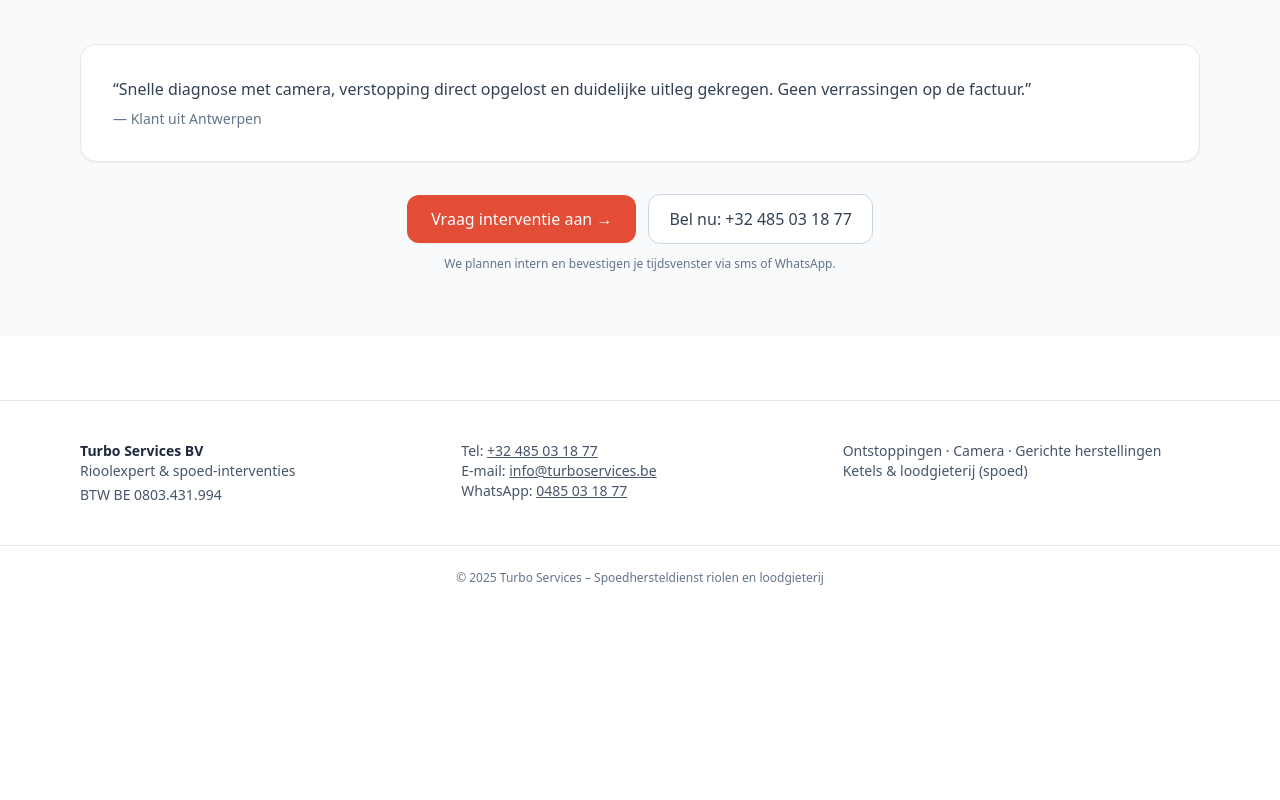
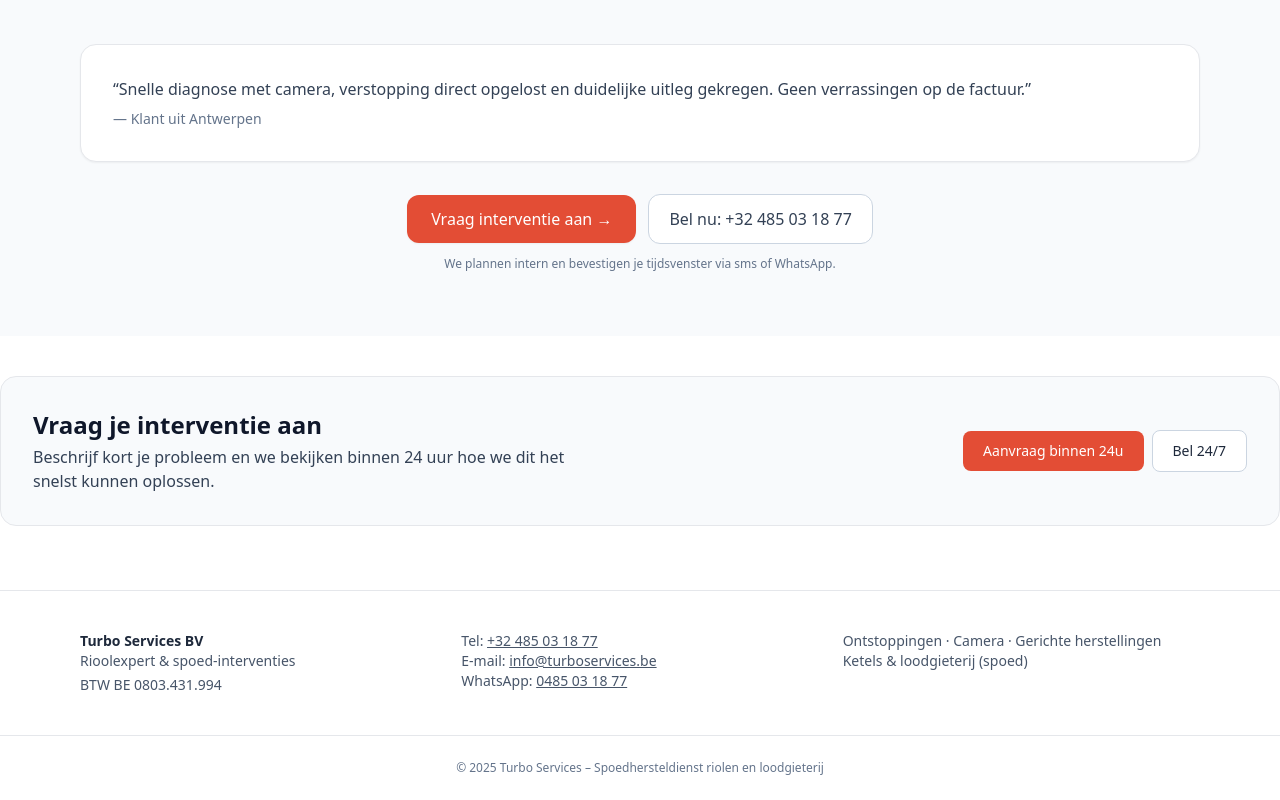
Before and after one commit to Turbo-89/turboservices, a Next.js app: page / in a window 1280 px wide. Shown: the part 1334-2134 px from the top of the page. Before the commit the page ends 1944 px from the top, so only its background shows below. Built offline with nearby package versions, Linux system fonts and the light colour scheme; no server answers.

Commit message:
Update page.tsx

```diff
--- a/app/page.tsx
+++ b/app/page.tsx
@@ -1,4 +1,5 @@
 // app/page.tsx
+import SmartCTA from '@/components/SmartCTA';
 import Link from "next/link";
 import HeroLogo from "@/components/HeroLogo";
 
@@ -149,6 +150,7 @@ export default function Home() {
           </p>
         </div>
       </section>
+       <SmartCTA />
     </>
   );
 }
```
